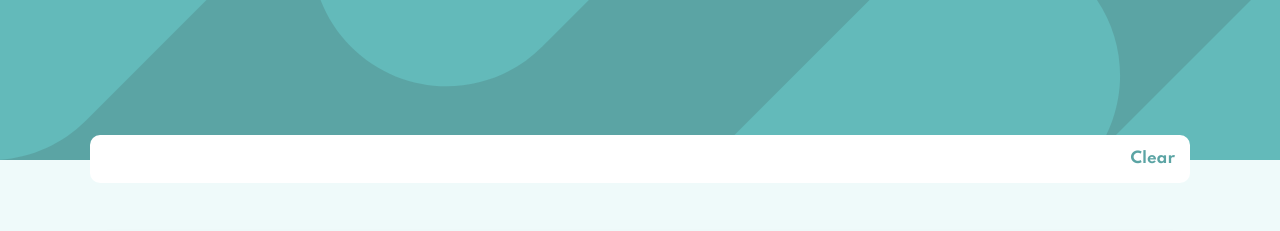
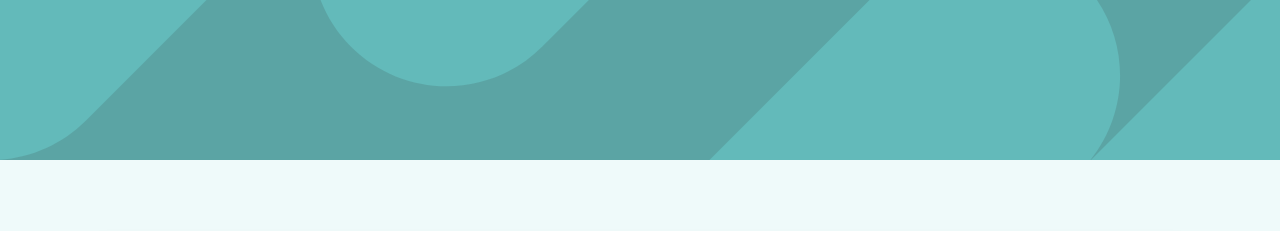
Before and after one commit to quangnphan/job-listing, a plain HTML site: page index.html in a window 1280 px wide. Shown: the top 231 px of the page. Drawn offline with Linux system fonts and the light colour scheme.

Commit message:
Add files via upload

```diff
--- a/index.html
+++ b/index.html
@@ -20,7 +20,7 @@
   <body>
     <header></header>
     <div class="container">
-      <div class="filter">
+      <div class="filter hidden">
         <div class="tags"></div>
         <div class="clear">
           <a href="#">Clear</a>
```
